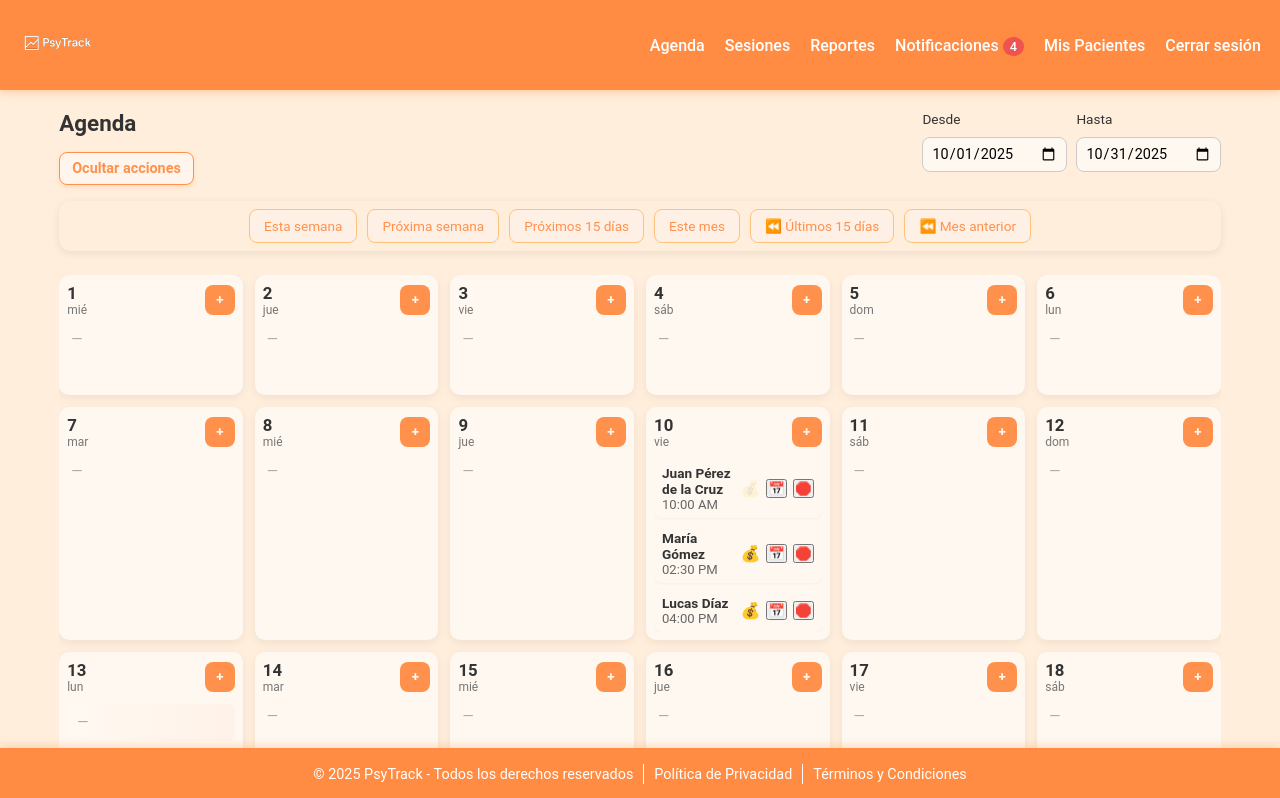
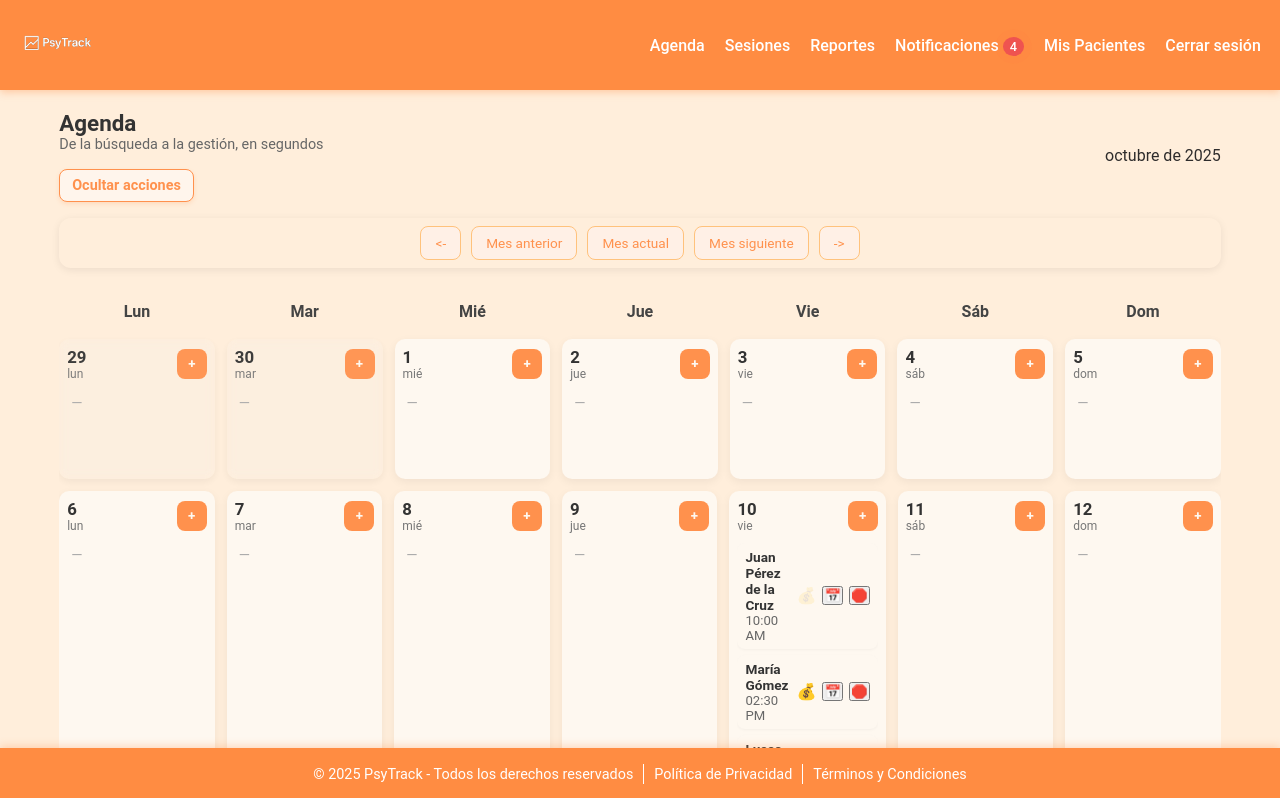
Before and after one commit to jmiwassjukourens/PsyTrack-front-end, a React (Vite) app: page /agenda in a window 1280 px wide. Shown: the top 798 px of the page. Built offline with nearby package versions, Linux system fonts and the light colour scheme; no server answers; sample sign-in values are in the browser's storage.

Commit message:
improve calendar ux

```diff
--- a/src/components/CalendarGrid/AgendaFiltersBar.jsx
+++ b/src/components/CalendarGrid/AgendaFiltersBar.jsx
@@ -1,70 +1,43 @@
 import { useState, useEffect } from "react";
 import styles from "./AgendaFiltersBar.module.css";
 
-export default function AgendaFilterBar({ onShortcutRangeChange }) {
+export default function AgendaFilterBar({ displayedMonth, onShortcutRangeChange }) {
 
-  useEffect(() => {
-    aplicarAtajo("esteMes");
-  }, []);
-
-  const aplicarAtajo = (tipo) => {
-    const hoy = new Date();
-    let desde = new Date();
-    let hasta = new Date();
-
-    switch (tipo) {
-      case "estaSemana": {
-        const dia = hoy.getDay();
-        const diffInicio = dia === 0 ? 6 : dia - 1;
-        desde.setDate(hoy.getDate() - diffInicio);
-        hasta = new Date(desde);
-        hasta.setDate(desde.getDate() + 6);
-        break;
-      }
-      case "proximaSemana": {
-        const dia = hoy.getDay();
-        const diffInicio = dia === 0 ? 1 : 8 - dia;
-        desde.setDate(hoy.getDate() + diffInicio);
-        hasta = new Date(desde);
-        hasta.setDate(desde.getDate() + 6);
-        break;
-      }
-      case "proximos15": {
-        hasta.setDate(hoy.getDate() + 15);
-        break;
-      }
-      case "esteMes": {
-        desde = new Date(hoy.getFullYear(), hoy.getMonth(), 1);
-        hasta = new Date(hoy.getFullYear(), hoy.getMonth() + 1, 0);
-        break;
-      }
-      case "ultimoMes": {
-        desde = new Date(hoy.getFullYear(), hoy.getMonth() - 1, 1);
-        hasta = new Date(hoy.getFullYear(), hoy.getMonth(), 0);
-        break;
-      }
-      case "ultimos15": {
-        desde.setDate(hoy.getDate() - 15);
-        break;
-      }
-      default:
-        break;
-    }
-
+  const emitirRangoMes = (date) => {
+    const desde = new Date(date.getFullYear(), date.getMonth(), 1);
+    const hasta = new Date(date.getFullYear(), date.getMonth() + 1, 0);
     const dIso = desde.toISOString().split("T")[0];
     const hIso = hasta.toISOString().split("T")[0];
     onShortcutRangeChange?.(dIso, hIso);
   };
 
+  const handleMesAnterior = () => {
+    const prev = new Date(displayedMonth.getFullYear(), displayedMonth.getMonth() - 1, 1);
+    emitirRangoMes(prev);
+  };
+
+  const handleMesSiguiente = () => {
+    const next = new Date(displayedMonth.getFullYear(), displayedMonth.getMonth() + 1, 1);
+    emitirRangoMes(next);
+  };
+
+  const handleMesActual = () => {
+    const hoy = new Date();
+    emitirRangoMes(hoy);
+  };
+
+  // <- (resta un mes) y -> (suma un mes) ahora usan el mes mostrado, no el actual del sistema
+  const handleArrowPrev = () => handleMesAnterior();
+  const handleArrowNext = () => handleMesSiguiente();
+
   return (
     <div className={styles.filtrosWrapper}>
       <div className={styles.atajosTiempo}>
-        <button onClick={() => aplicarAtajo("estaSemana")}>Esta semana</button>
-        <button onClick={() => aplicarAtajo("proximaSemana")}>Próxima semana</button>
-        <button onClick={() => aplicarAtajo("proximos15")}>Próximos 15 días</button>
-        <button onClick={() => aplicarAtajo("esteMes")}>Este mes</button>
-        <button onClick={() => aplicarAtajo("ultimos15")}>⏪ Últimos 15 días</button>
-        <button onClick={() => aplicarAtajo("ultimoMes")}>⏪ Mes anterior</button>
+        <button onClick={handleArrowPrev}>{"<-"} </button>
+        <button onClick={handleMesAnterior}>Mes anterior</button>
+        <button onClick={handleMesActual}>Mes actual</button>
+        <button onClick={handleMesSiguiente}>Mes siguiente</button>
+        <button onClick={handleArrowNext}>{ "->" }</button>
       </div>
     </div>
   );
--- a/src/components/CalendarGrid/CalendarGrid.jsx
+++ b/src/components/CalendarGrid/CalendarGrid.jsx
@@ -8,40 +8,97 @@ function startOfDay(d) {
   return x;
 }
 
-function buildDates(startIso, endIso) {
-  const start = new Date(startIso + "T00:00:00");
-  const end = new Date(endIso + "T00:00:00");
+function endOfDay(d) {
+  const x = new Date(d);
+  x.setHours(23, 59, 59, 999);
+  return x;
+}
+
+function addDays(d, amount) {
+  const r = new Date(d);
+  r.setDate(r.getDate() + amount);
+  return r;
+}
+
+function startOfWeekMonday(d) {
+  // devuelve fecha del lunes de la semana de d
+  const x = new Date(d);
+  const day = x.getDay(); // 0 domingo
+  const diff = day === 0 ? -6 : 1 - day;
+  x.setDate(x.getDate() + diff);
+  x.setHours(0,0,0,0);
+  return x;
+}
+
+function endOfWeekSunday(d) {
+  const start = startOfWeekMonday(d);
+  const end = addDays(start, 6);
+  end.setHours(23,59,59,999);
+  return end;
+}
+
+function buildDates(startDate, endDate) {
   const arr = [];
-  for (let d = new Date(start); d <= end; d.setDate(d.getDate() + 1)) {
+  for (let d = new Date(startDate); d <= endDate; d.setDate(d.getDate() + 1)) {
     arr.push(new Date(d));
   }
   return arr;
 }
 
-export default function CalendarGrid({ rangeStart, rangeEnd, sessions, onCreateForDate, onCancel, onMarkPaid,showActions }) {
-  const dates = useMemo(() => buildDates(rangeStart, rangeEnd), [rangeStart, rangeEnd]);
+export default function CalendarGrid({ displayedMonth, sessions, onCreateForDate, onDelete, onMarkPaid, showActions }) {
+  // month boundaries
+  const monthStart = useMemo(() => new Date(displayedMonth.getFullYear(), displayedMonth.getMonth(), 1), [displayedMonth]);
+  const monthEnd = useMemo(() => new Date(displayedMonth.getFullYear(), displayedMonth.getMonth() + 1, 0), [displayedMonth]);
 
+  // calendar window (complete weeks to show full rows)
+  const calendarStart = useMemo(() => startOfWeekMonday(monthStart), [monthStart]);
+  const calendarEnd = useMemo(() => endOfWeekSunday(monthEnd), [monthEnd]);
+
+  const dates = useMemo(() => buildDates(calendarStart, calendarEnd), [calendarStart, calendarEnd]);
+
+  // group sessions by date string for quick lookup (sessions are already filtered to the month in AgendaPage)
   const grouped = useMemo(() => {
     const map = {};
-    sessions.forEach((s) => {
-      const key = s.fecha.slice(0, 10);
+    (sessions || []).forEach((s) => {
+      const key = new Date(s.fecha).toISOString().slice(0, 10);
       if (!map[key]) map[key] = [];
       map[key].push(s);
     });
-    Object.keys(map).forEach((k) => map[k].sort((a, b) => new Date(a.fecha) - new Date(b.fecha)));
+    Object.keys(map).forEach((k) => map[k].sort((a,b) => new Date(a.fecha) - new Date(b.fecha)));
     return map;
   }, [sessions]);
 
+  // chunk dates into weeks (arrays of 7)
+  const weeks = useMemo(() => {
+    const w = [];
+    for (let i = 0; i < dates.length; i += 7) {
+      w.push(dates.slice(i, i + 7));
+    }
+    return w;
+  }, [dates]);
+
   return (
     <div className={styles.gridWrapper}>
-      <div className={styles.grid}>
-        {dates.map((d) => {
+      <div className={styles.weekDayHeader}>
+        {["Lun","Mar","Mié","Jue","Vie","Sáb","Dom"].map((d) => (
+          <div key={d} className={styles.weekdayCell}>{d}</div>
+        ))}
+      </div>
+
+      <div className={styles.calendar}>
+        {weeks.map((week, idx) => (
+          <div className={styles.weekRow} key={idx}>
+            {week.map((d) => {
               const key = d.toISOString().slice(0, 10);
               const daySessions = grouped[key] || [];
               const isToday = new Date().toISOString().slice(0, 10) === key;
+              const isOtherMonth = d.getMonth() !== monthStart.getMonth();
 
               return (
-            <div className={styles.cell} key={key}>
+                <div
+                  className={`${styles.cell} ${isOtherMonth ? styles.otherMonth : ""}`}
+                  key={key}
+                >
                   <div className={styles.cellHeader}>
                     <div>
                       <div className={styles.dayNumber}>{d.getDate()}</div>
@@ -66,7 +123,7 @@ export default function CalendarGrid({ rangeStart, rangeEnd, sessions, onCreateF
                         <SessionChip
                           key={s.id}
                           session={s}
-                      onCancel={onCancel}
+                          onCancel={onDelete}
                           onMarkPaid={(fechaPago) => onMarkPaid(s.id, fechaPago)}
                           showActions={showActions}
                         />
@@ -77,6 +134,8 @@ export default function CalendarGrid({ rangeStart, rangeEnd, sessions, onCreateF
               );
             })}
           </div>
+        ))}
+      </div>
     </div>
   );
 }
--- a/src/components/CalendarGrid/CalendarGrid.module.css
+++ b/src/components/CalendarGrid/CalendarGrid.module.css
@@ -1,3 +1,4 @@
+/* Wrapper: overflow y padding según lo pediste */
 .gridWrapper {
   width: 100%;
   overflow-x: auto;
@@ -7,16 +8,37 @@
   .gridWrapper {
     padding-bottom: 14vh;
   }
-
 }
 
-.grid {
-  display: grid;
+/* Header de nombres de días (visible en desktop) */
+.weekDayHeader {
+  display: none;
+  grid-template-columns: repeat(7, 1fr);
   gap: 12px;
-  grid-template-columns: repeat(auto-fit, minmax(160px, 1fr));
+  margin-bottom: 8px;
+}
+.weekdayCell {
+  font-weight: 600;
+  text-align: center;
+  padding: 8px 6px;
+  color: #444;
 }
 
+/* contenedor principal del calendario (semanas en columna) */
+.calendar {
+  display: flex;
+  flex-direction: column;
+  gap: 12px;
+}
 
+/* una semana como fila */
+.weekRow {
+  display: grid;
+  grid-template-columns: 1fr; /* mobile: irá a auto-fit más abajo */
+  gap: 12px;
+}
+
+/* --- Estilos de cada celda (tomados de tu versión) --- */
 .cell {
   background: #fef8f0;
   border-radius: 10px;
@@ -27,6 +49,7 @@
   min-height: 120px;
 }
 
+/* Header dentro de la celda */
 .cellHeader {
   display: flex;
   justify-content: space-between;
@@ -45,6 +68,7 @@
   color: #777;
 }
 
+
 .cellAdd {
   border: none;
   background: #ff914d;
@@ -55,7 +79,6 @@
   cursor: pointer;
   font-weight: 700;
 }
-
 .cellAdd:hover {
   background: #ff7b2f;
   transform: translateY(-2px);
@@ -70,14 +93,68 @@
   overflow: auto;
 }
 
+
 .todayBg {
   background: linear-gradient(90deg, rgba(255,249,241,1) 0%, rgba(255,242,233,1) 100%);
   border-radius: 8px;
   padding: 6px;
 }
 
+
 .emptyText {
   color: #aaa;
   font-size: 0.9rem;
   padding: 4px;
 }
+
+
+.otherMonth {
+  background: rgba(254, 248, 240, 0);
+  backdrop-filter: blur(4px) saturate(1) grayscale(20%);
+  opacity: 0.95;
+}
+
+
+@media (min-width: 768px) {
+  .weekDayHeader {
+    display: grid;
+    grid-template-columns: repeat(7, 1fr);
+    gap: 12px;
+    margin-bottom: 8px;
+  }
+  .weekdayCell { padding: 10px 6px; text-align: center; }
+
+  .weekRow {
+    grid-template-columns: repeat(7, 1fr);
+  }
+
+  .cell {
+    min-height: 140px;
+  }
+}
+
+
+@media (max-width: 767px) {
+
+  .weekRow {
+    grid-template-columns: repeat(auto-fit, minmax(160px, 1fr));
+  }
+
+  .cell {
+    display: flex;
+    flex-direction: column;
+    justify-content: flex-start;
+    padding: 10px;
+  }
+
+  .cellHeader {
+    padding-bottom: 6px;
+  }
+}
+
+
+.cellBody > .chip {
+  box-shadow: none;
+  background: transparent;
+  padding: 0;
+}
--- a/src/pages/NotificationsPage/NotificationsPage.jsx
+++ b/src/pages/NotificationsPage/NotificationsPage.jsx
@@ -101,7 +101,7 @@ export default function NotificationsPage() {
         )}
       </div>
 
-      {/* ✅ Modal dinámico reutilizable */}
+
       <ConfirmModal
         show={modalConfig.show}
         title={modalConfig.title}
--- a/src/pages/agendaPage/AgendaPage.jsx
+++ b/src/pages/agendaPage/AgendaPage.jsx
@@ -1,19 +1,19 @@
-
-import { useEffect, useState } from "react";
+import { useEffect, useMemo, useState } from "react";
 import { getSessions, addSession, deleteSession, updateSession } from "../../services/sessionService";
 import CalendarGrid from "../../components/CalendarGrid/CalendarGrid";
 import AgendaFilterBar from "../../components/CalendarGrid/AgendaFiltersBar";
 import SessionModal from "../../components/Modals/SessionModal/SessionModal";
 import styles from "./AgendaPage.module.css";
 
+function toIso(d) {
+  return d.toISOString().slice(0, 10);
+}
+
 export default function AgendaPage() {
   const today = new Date();
-  const startOfMonth = new Date(today.getFullYear(), today.getMonth(), 1).toISOString().slice(0, 10);
-  const endOfMonth = new Date(today.getFullYear(), today.getMonth() + 1, 0).toISOString().slice(0, 10);
-
   const [sessions, setSessions] = useState([]);
-  const [rangeStart, setRangeStart] = useState(startOfMonth);
-  const [rangeEnd, setRangeEnd] = useState(endOfMonth);
+  // displayedMonth is a Date representing any day in the shown month
+  const [displayedMonth, setDisplayedMonth] = useState(new Date(today.getFullYear(), today.getMonth(), 1));
   const [modalOpen, setModalOpen] = useState(false);
   const [modalDate, setModalDate] = useState(null);
   const [showActions, setShowActions] = useState(true);
@@ -55,17 +55,49 @@ export default function AgendaPage() {
     );
   };
 
-  const filteredSessions = sessions.filter((s) => {
-    const fecha = new Date(s.fecha).toISOString().slice(0, 10);
-    return fecha >= rangeStart && fecha <= rangeEnd;
+  // month start and end (for filtering sessions to the shown month)
+  const monthStart = useMemo(() => {
+    const m = new Date(displayedMonth.getFullYear(), displayedMonth.getMonth(), 1);
+    m.setHours(0,0,0,0);
+    return m;
+  }, [displayedMonth]);
+
+  const monthEnd = useMemo(() => {
+    const m = new Date(displayedMonth.getFullYear(), displayedMonth.getMonth() + 1, 0);
+    m.setHours(23,59,59,999);
+    return m;
+  }, [displayedMonth]);
+
+  // filter sessions to only those in the visible month
+  const filteredSessions = useMemo(() => {
+    return sessions.filter((s) => {
+      const fecha = new Date(s.fecha);
+      return fecha >= monthStart && fecha <= monthEnd;
     });
+  }, [sessions, monthStart, monthEnd]);
+
+  const goMonth = (offset) => {
+    setDisplayedMonth((prev) => {
+      const y = prev.getFullYear();
+      const m = prev.getMonth() + offset;
+      return new Date(y, m, 1);
+    });
+  };
+
+  const setToCurrentMonth = () => {
+    const now = new Date();
+    setDisplayedMonth(new Date(now.getFullYear(), now.getMonth(), 1));
+  };
 
   return (
     <div className={styles.wrapper}>
       <div className={styles.header}>
         <div className={styles.titleBlock}>
           <h2 className={styles.title}>Agenda</h2>
-          <br></br>
+                    <p className={styles.subtitle}>
+            De la búsqueda a la gestión, en segundos
+          </p>
+          <div className={styles.headerControls}>
             <button
               className={styles.toggleActionsBtn}
               onClick={() => setShowActions((prev) => !prev)}
@@ -73,30 +105,26 @@ export default function AgendaPage() {
               {showActions ? "Ocultar acciones" : "Mostrar acciones"}
             </button>
           </div>
+        </div>
 
         <div className={styles.controls}>
-          <label className={styles.rangeLabel}>
-            Desde
-            <input type="date" value={rangeStart} onChange={(e) => setRangeStart(e.target.value)} />
-          </label>
-          <label className={styles.rangeLabel}>
-            Hasta
-            <input type="date" value={rangeEnd} onChange={(e) => setRangeEnd(e.target.value)} />
-          </label>
-
+           <div className={styles.currentMonthLabel}>
+              {displayedMonth.toLocaleDateString("es-ES", { month: "long", year: "numeric" })}
+            </div>
         </div>
       </div>
 
       <AgendaFilterBar
-        onShortcutRangeChange={(desde, hasta) => {
-          setRangeStart(desde);
-          setRangeEnd(hasta);
+        displayedMonth={displayedMonth}
+        onShortcutRangeChange={(desdeIso, hastaIso) => {
+          const d = new Date(desdeIso + "T00:00:00");
+          setDisplayedMonth(new Date(d.getFullYear(), d.getMonth(), 1));
         }}
       />
 
+
       <CalendarGrid
-        rangeStart={rangeStart}
-        rangeEnd={rangeEnd}
+        displayedMonth={displayedMonth}
         sessions={filteredSessions}
         onCreateForDate={(isoDate) => {
           setModalDate(isoDate);
```
Lines whose indentation alone changed are shown as unchanged.
